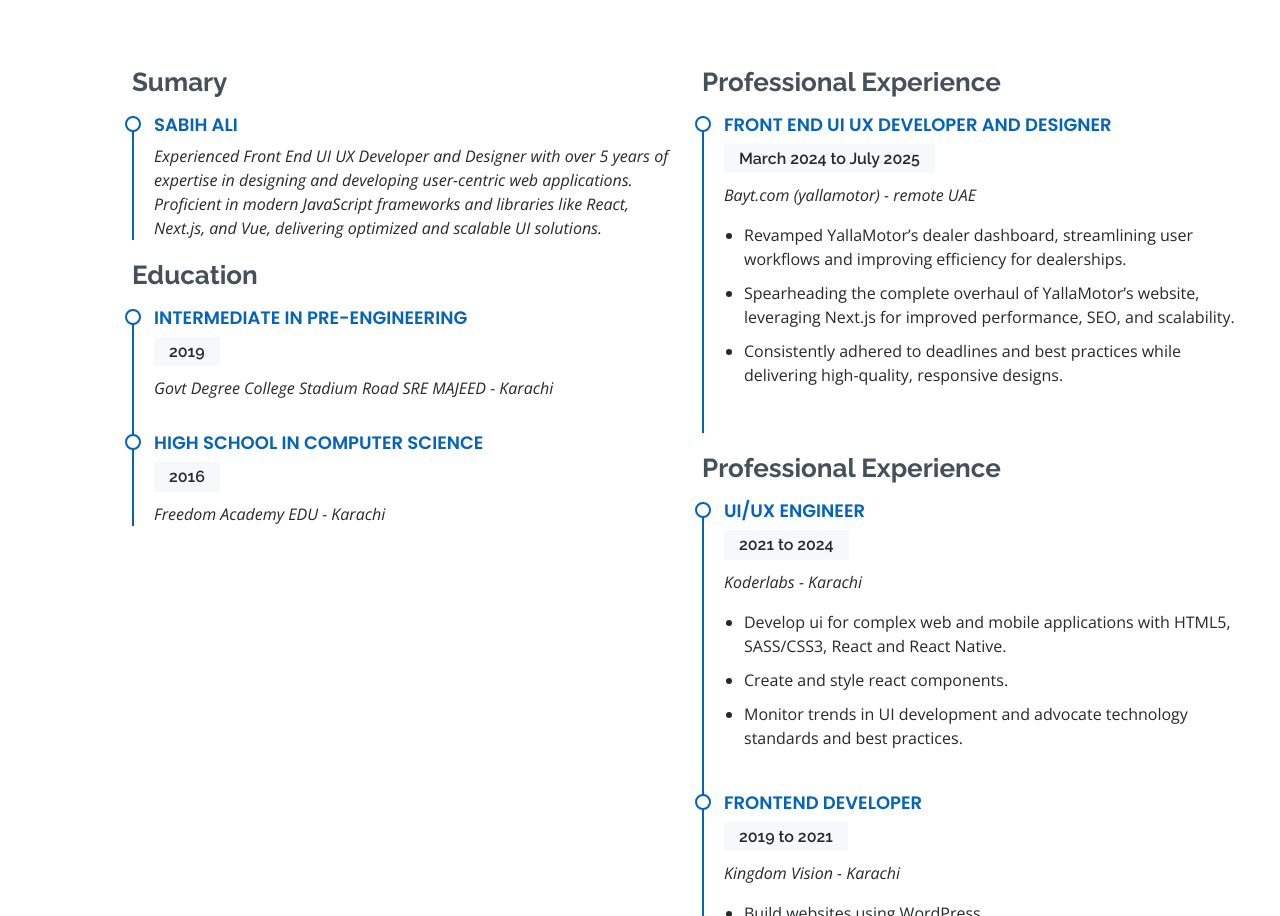
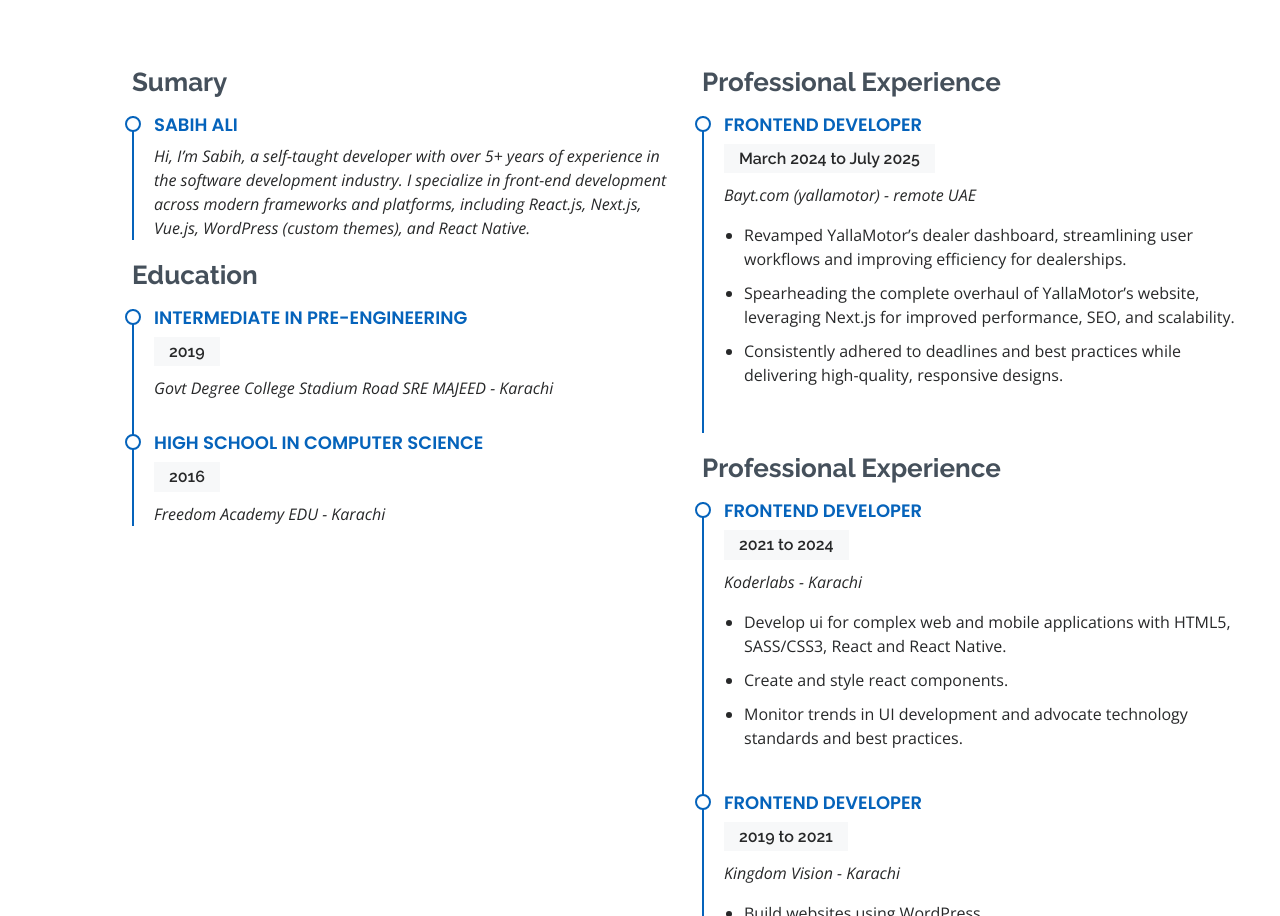
Before and after one commit to Sabih0199/portfolio-showcase, a plain HTML site: page index.html in a window 1280 px wide. Shown: the part 1300-2216 px from the top of the page. Drawn offline with nearby package versions, Linux system fonts and the light colour scheme.

Commit message:
Update index.html

```diff
--- a/index.html
+++ b/index.html
@@ -152,7 +152,10 @@
             <h3 class="resume-title">Sumary</h3>
             <div class="resume-item pb-0">
               <h4>Sabih Ali</h4>
-              <p><em>Experienced Front End UI UX Developer and Designer with over 5 years of expertise in designing and developing user-centric web applications. Proficient in modern JavaScript frameworks and libraries like React, Next.js, and Vue, delivering optimized and scalable UI solutions.
+              <p><em>
+                Hi, I’m Sabih, a self-taught developer with over 5+ years of experience in the software development
+industry. I specialize in front-end development across modern frameworks and platforms, including
+React.js, Next.js, Vue.js, WordPress (custom themes), and React Native.
 </em></p>
             </div>
 
@@ -173,7 +176,7 @@
           <div class="col-lg-6">
             <h3 class="resume-title">Professional Experience</h3>
             <div class="resume-item">
-              <h4>Front End UI UX Developer and Designer</h4>
+              <h4>Frontend Developer</h4>
               <h5>March 2024 to July 2025</h5>
               <p><em>Bayt.com (yallamotor) - remote UAE</em></p>
               <ul>
@@ -188,7 +191,7 @@ designs.</li>
             </div>
             <h3 class="resume-title">Professional Experience</h3>
             <div class="resume-item">
-              <h4>UI/UX Engineer</h4>
+              <h4>Frontend Developer</h4>
               <h5>2021 to 2024</h5>
               <p><em>Koderlabs - Karachi</em></p>
               <ul>
```
